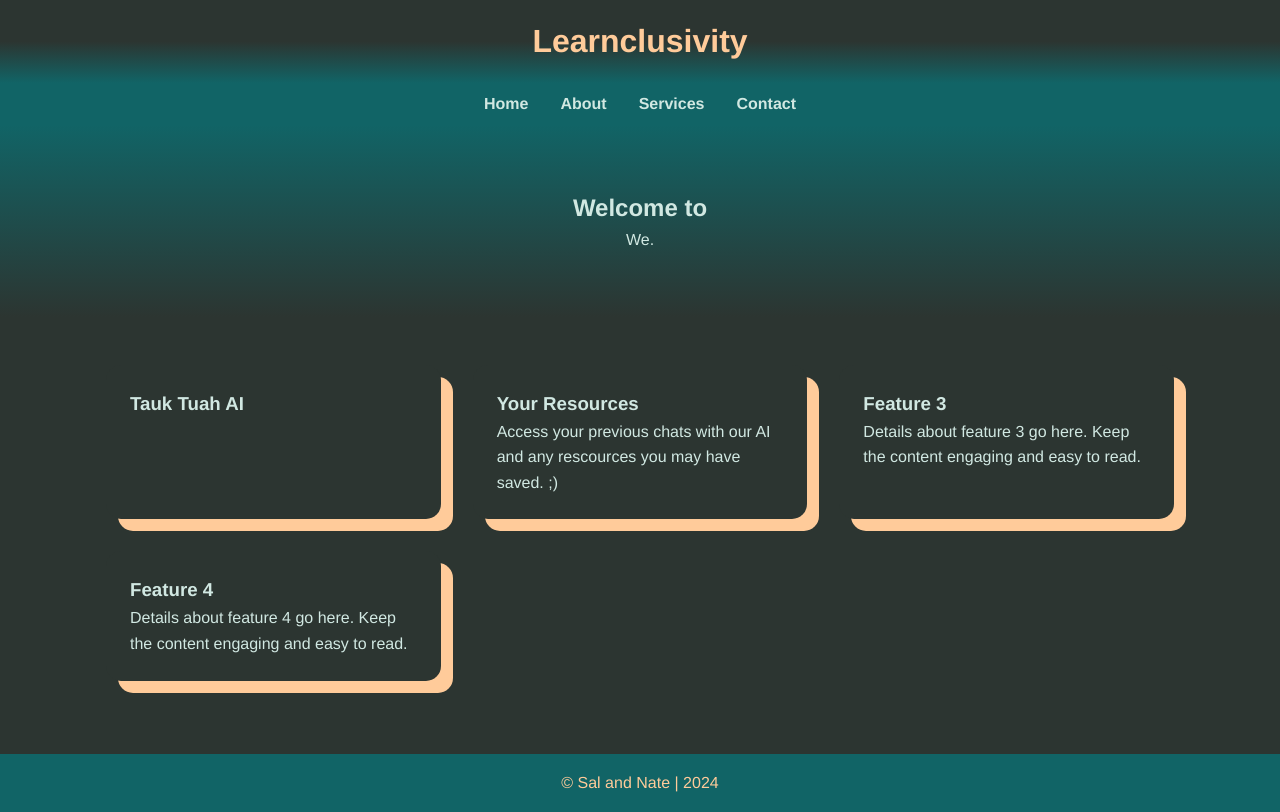
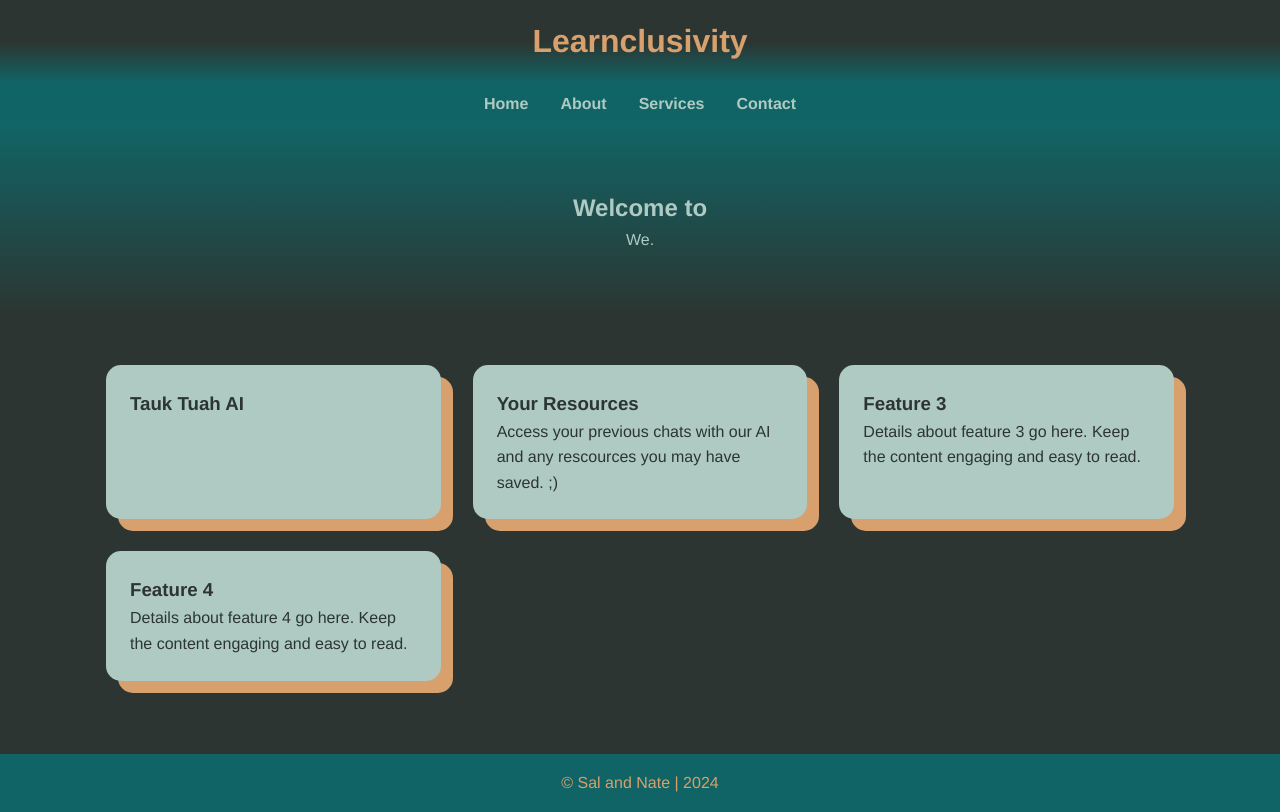
Before and after one commit to SalC124/spectrum-snuffer, a React (Vite) app in the folder MRL-LearningDisabilities/: page / in a window 1280 px wide. Built offline with nearby package versions, Linux system fonts and the light colour scheme.

Commit message:
changed literally nothing im pretty sure

```diff
--- a/MRL-LearningDisabilities/index.html
+++ b/MRL-LearningDisabilities/index.html
@@ -20,7 +20,7 @@
 
     <nav>
       <a href="
-        https://prod.liveshare.vsengsaas.visualstudio.com/join?64854173E9DA23544B19739EF24F2704D814
+      https://prod.liveshare.vsengsaas.visualstudio.com/join?746514733EAF9D64501AB78EE563A9D50A25
       "
       >Home</a>
       <a href="#">About</a>
@@ -61,6 +61,9 @@
       </section>
       <br/>
     </div>
+    <div class="containerb">
+      </section>
+
 
     <footer>
       <p>&copy; Sal and Nate | 2024</p>
--- a/MRL-LearningDisabilities/src/index.css
+++ b/MRL-LearningDisabilities/src/index.css
@@ -21,8 +21,8 @@
   --blackest: #2c3531;
   --greeb: #116466;
   --tan: #d9b08c;
-  --bagel: #ffcb9a;
-  --perry: #d1e8e2;
+  --bagel: #d7a06d;
+  --perry: #aecac2;
 
 }
 
@@ -81,11 +81,11 @@ nav a {
 }
 
 .card, .card-ai {
-  background: var(--blackest);
+  background: var(--perry);
   padding: 1.5rem;
   border-radius: 15px;
   box-shadow: 12px 12px 0px var(--bagel);
-  color: var(--perry);
+  color: var(--blackest);
 }
 .card:hover, .card-ai:hover {
   box-shadow: -12px -12px 0px var(--tan);
```
